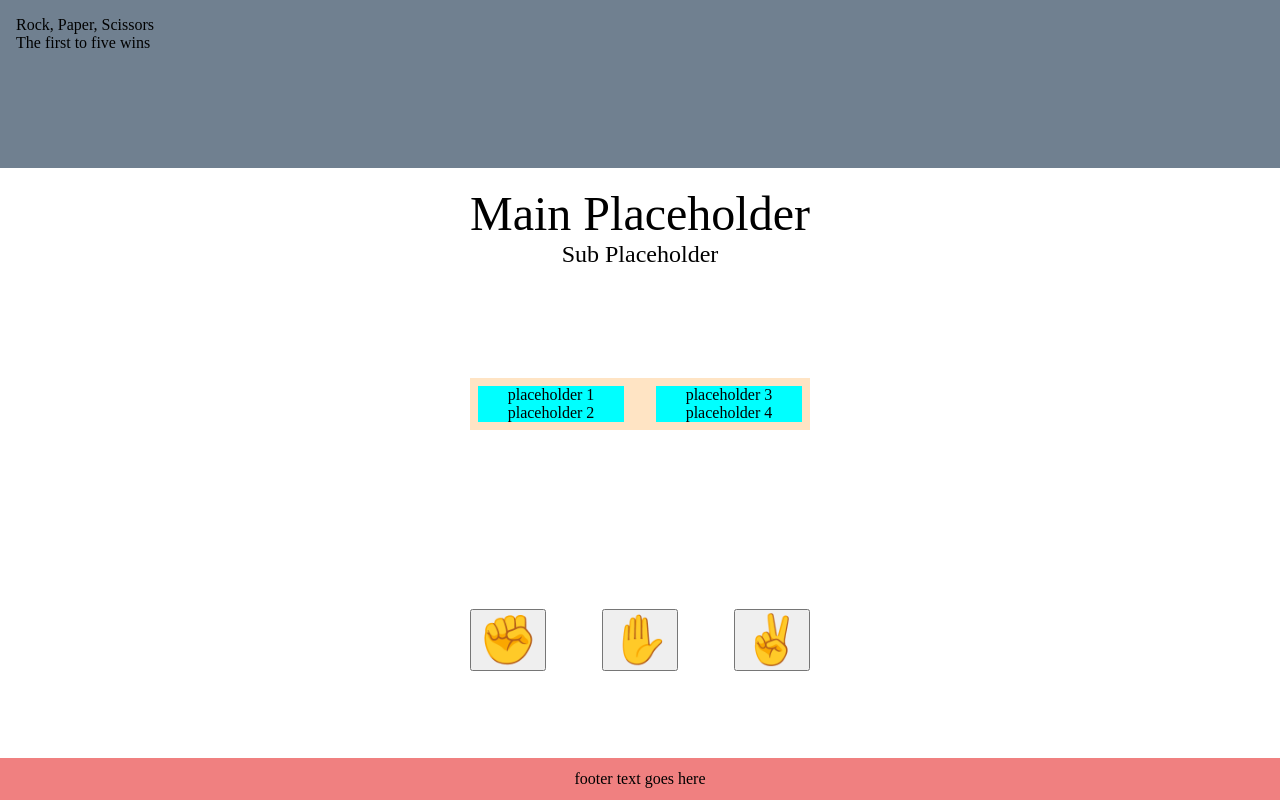
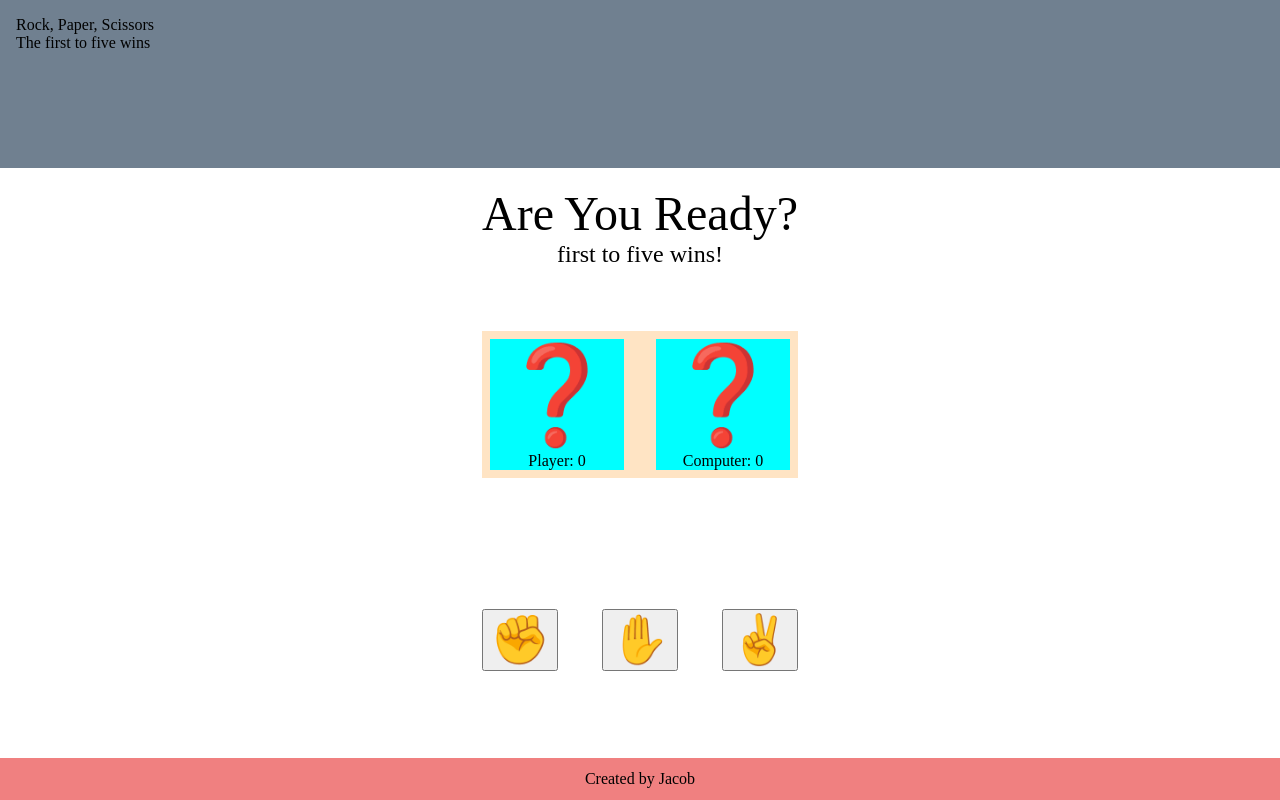
Before and after one commit to jakovid/Portfolio-01-Rock-Paper-Scissors, a website with bundled scripts: page dist/index.html in a window 1280 px wide. Built offline with nearby package versions, Linux system fonts and the light colour scheme.

Commit message:
updated js functions

```diff
--- a/src/index.js
+++ b/src/index.js
@@ -4,6 +4,8 @@ import { buildAnnouncementsBox } from "./modules/buildAnnouncementsBox";
 
 (function(){
     var rpsMain = {
+        playerScore: 0,
+        computerScore: 0,
         init: function() {
             buildAnnouncementsBox();
             buildGameBox();
--- a/src/modules/buildAnnouncementsBox.js
+++ b/src/modules/buildAnnouncementsBox.js
@@ -10,8 +10,8 @@ function buildAnnouncementsBox() {
     mainAnnouncement.id = 'mainAnnouncement';
     subAnnouncement.id = 'subAnnouncement';
     //add inner html
-    mainAnnouncement.innerHTML = 'Main Placeholder';
-    subAnnouncement.innerHTML = 'Sub Placeholder';
+    mainAnnouncement.innerHTML = 'Are You Ready?';
+    subAnnouncement.innerHTML = 'first to five wins!';
     //append items
     announcementsBox.append(mainAnnouncement,subAnnouncement);
     location.append(announcementsBox);
--- a/src/modules/buildGameBox.js
+++ b/src/modules/buildGameBox.js
@@ -18,10 +18,10 @@ function buildGameBox() {
     computerGameIcon.id = 'computerGameIcon';
     computerGameScore.id = 'computerGameScore';
     //add inner html
-    playerGameIcon.innerHTML = 'placeholder 1';
-    playerGameScore.innerHTML = 'placeholder 2';
-    computerGameIcon.innerHTML = 'placeholder 3';
-    computerGameScore.innerHTML = 'placeholder 4';
+    playerGameIcon.innerHTML = '&#10067';
+    playerGameScore.innerHTML = 'Player: 0';
+    computerGameIcon.innerHTML = '&#10067';
+    computerGameScore.innerHTML = 'Computer: 0';
     //append items
     playerGameBox.append(playerGameIcon,playerGameScore);
     computerGameBox.append(computerGameIcon,computerGameScore);
--- a/style.css
+++ b/style.css
@@ -49,6 +49,10 @@
     margin: 0.5rem;
 }
 
+#playerGameIcon, #computerGameIcon {
+    font-size: 6rem;
+}
+
 #playerChoices {
     display: flex;
     flex-direction: row;
```
Also changed, not shown: dist/index.html, dist/main.js.
